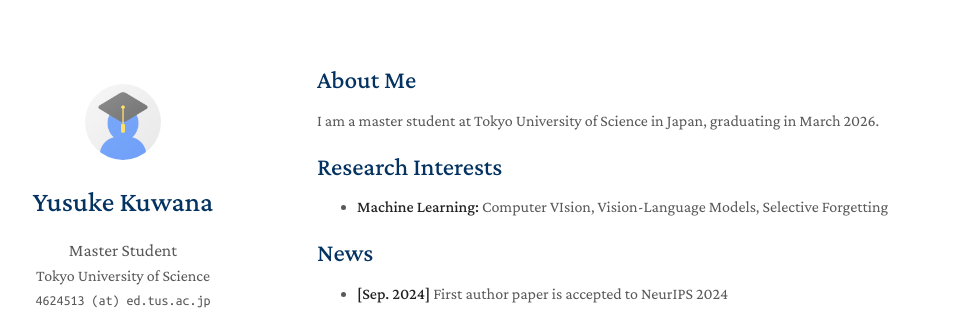
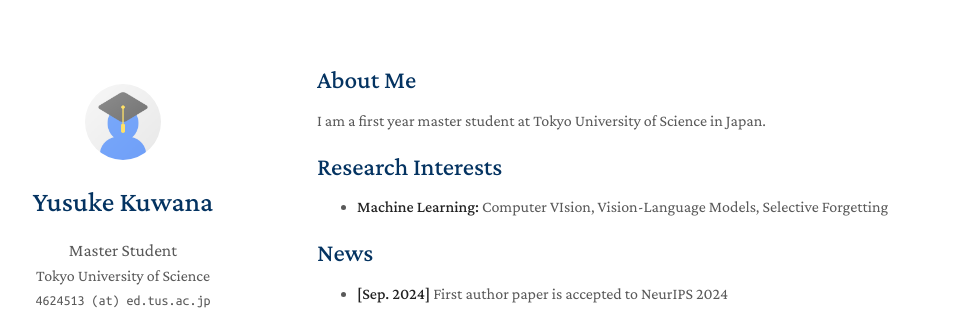
Before and after one commit to yusukekwn/yusukekwn.github.io, a Jekyll site: the page built from index.md, in a window 1280 px wide. Shown: the top 310 px of the page, without its empty margins (153-1108 px from the left). Built offline with Jekyll 4.4.1, drawn with Linux system fonts in a browser that asks for light colours; a style sheet for code colours, icons or effects is not loaded; our own code applies the rules of GitHub Pages for plain Markdown files.

Commit message:
modified

```diff
--- a/index.md
+++ b/index.md
@@ -4,7 +4,7 @@ layout: homepage
 
 ## About Me
 
-I am a master student at Tokyo University of Science in Japan, graduating in March 2026.
+I am a first year master student at Tokyo University of Science in Japan.
 
 ## Research Interests
 
```
